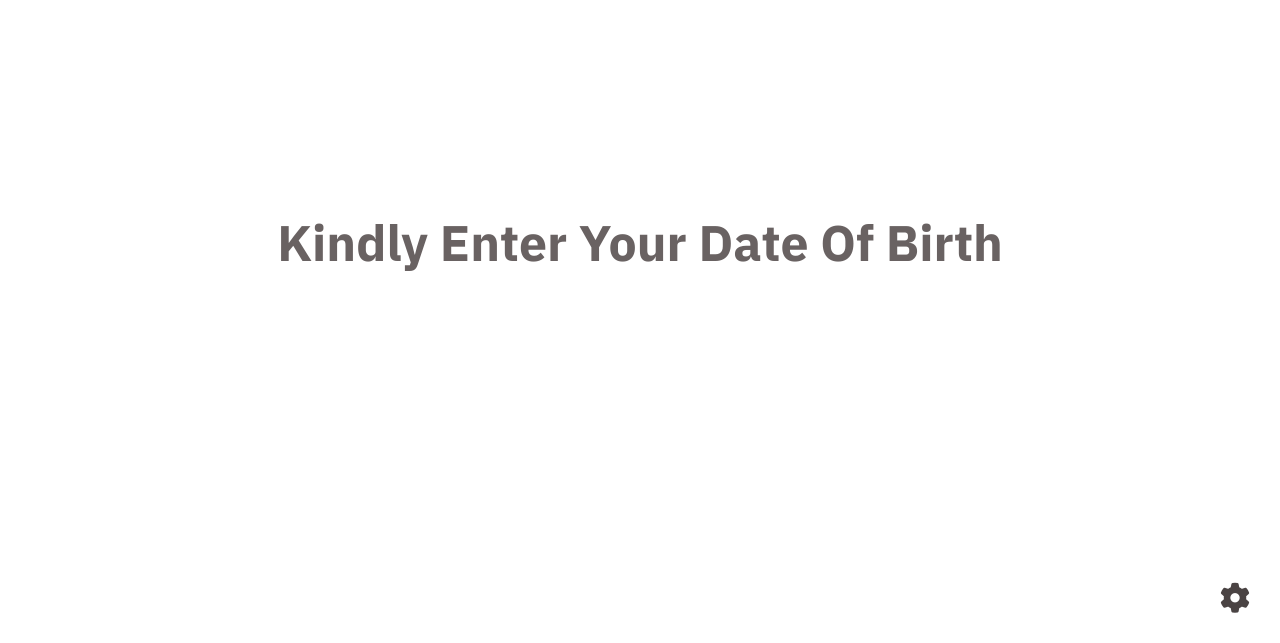
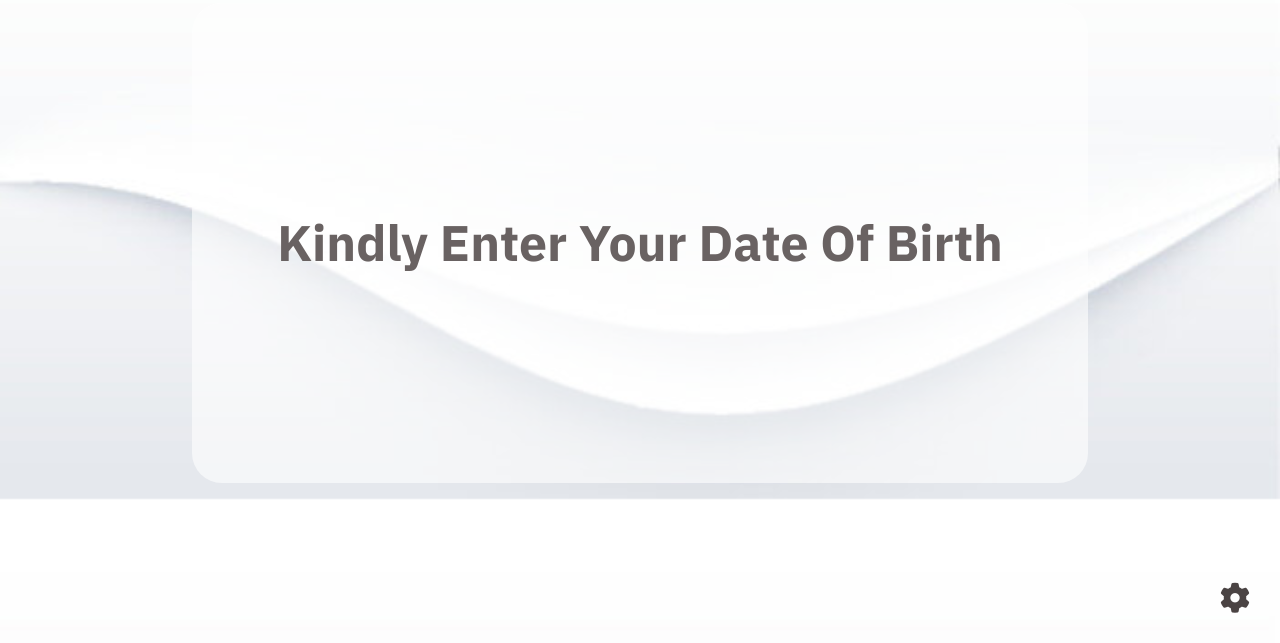
Before and after one commit to abdulmoiz001CD/LifeSpanTracker, a plain HTML site: page index.html in a window 1280 px wide. Shown: the part 157-800 px from the top of the page. Drawn offline with Linux system fonts and the light colour scheme.

Commit message:
updatefile

```diff
--- a/style.css
+++ b/style.css
@@ -31,7 +31,8 @@ body{
 .container{
     display: grid;
     place-items: center;
-    background-image: url(img.avif);
+    background-image: url(background.jpg);
+    background-size: contain;
     height: 100vh;
 }
 
```
Also changed, not shown: background.jpg (added), backgroundImg.avif (deleted).
